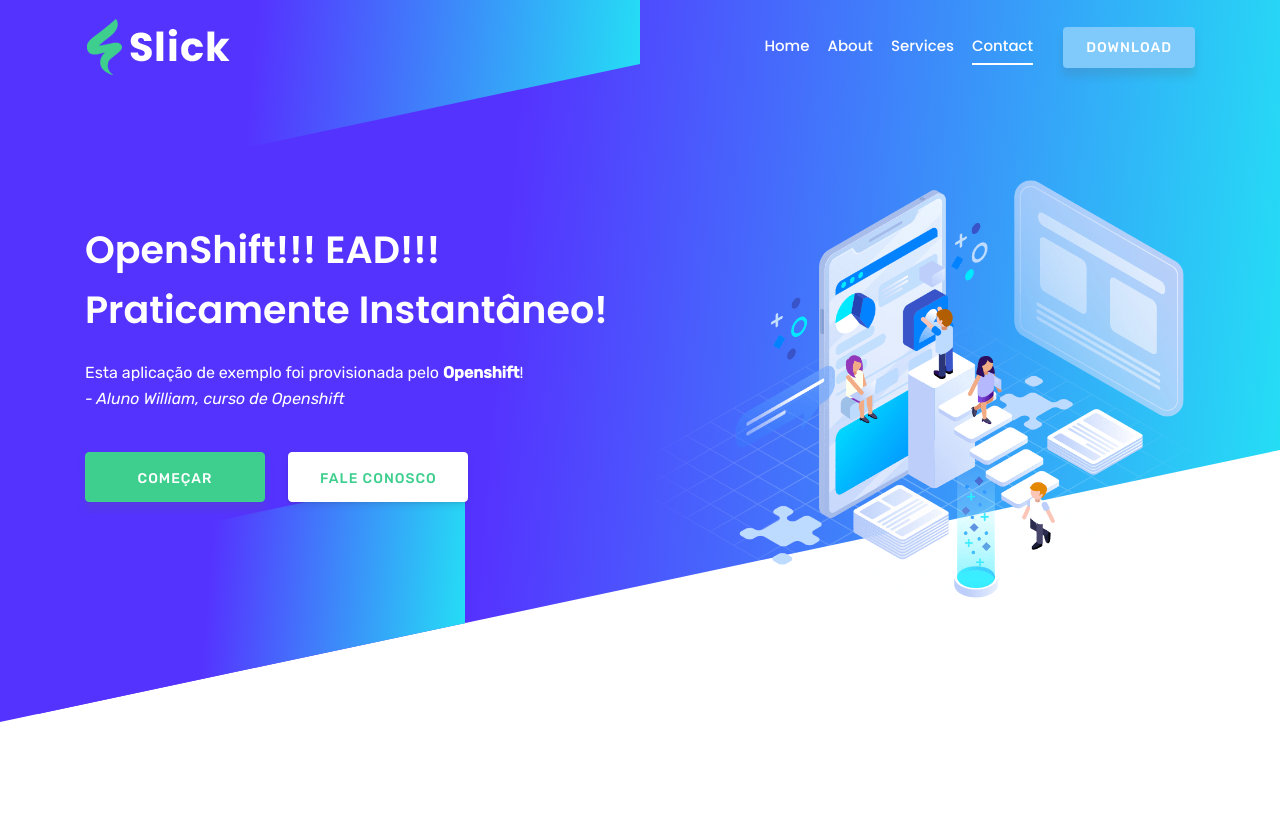
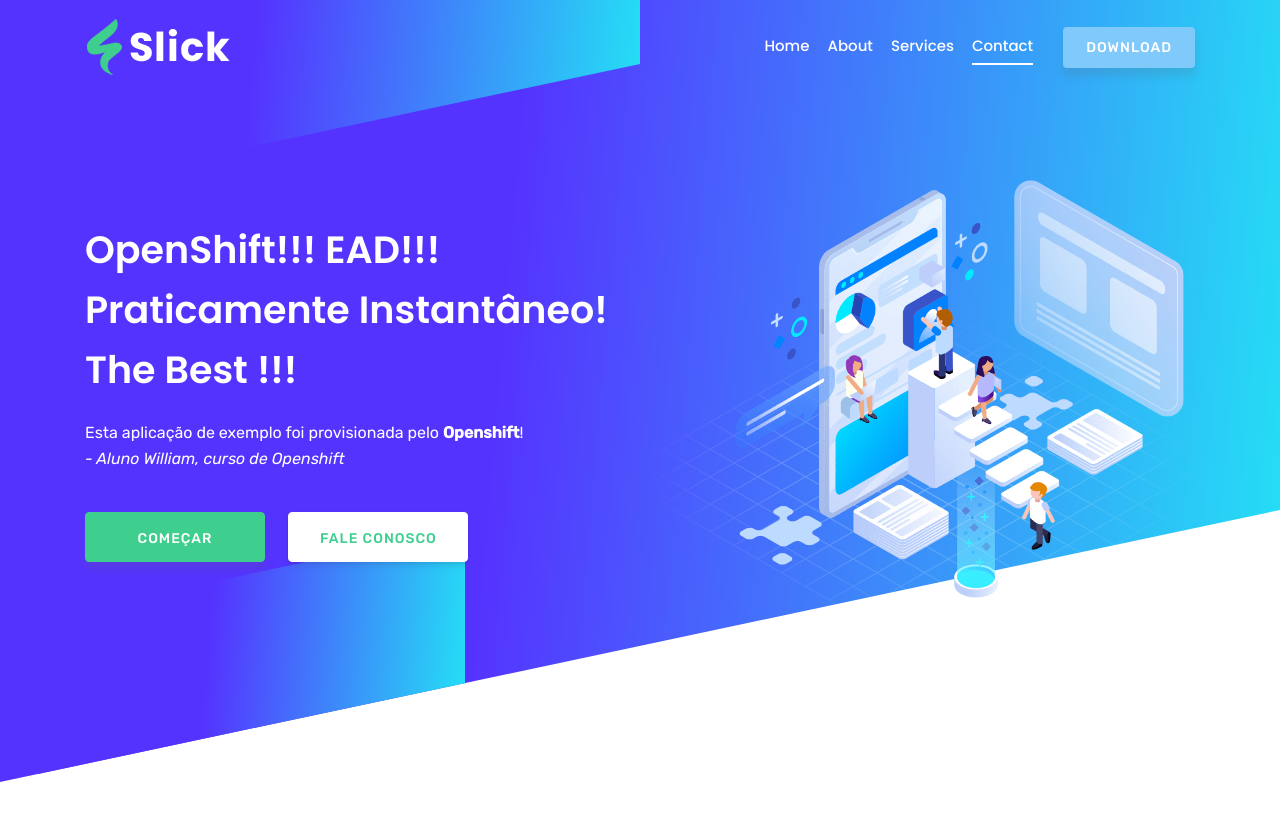
Before and after one commit to Williammedeiros/aula-ead-openshift, a Flask app: page / in a window 1280 px wide. Shown: the top 822 px of the page. Run offline with Flask 2, Linux system fonts and the light colour scheme; some libraries are stand-ins or nearby versions; some web fonts are replaced.

Commit message:
Add head

```diff
--- a/templates/index.html
+++ b/templates/index.html
@@ -62,7 +62,7 @@
         <div class="row space-100">
           <div class="col-lg-6 col-md-12 col-xs-12">
             <div class="contents">
-              <h2 class="head-title">OpenShift!!! EAD!!!<br>Praticamente Instantâneo!</h2>
+              <h2 class="head-title">OpenShift!!! EAD!!! <br>Praticamente Instantâneo! The Best !!!</h2>
               <p>Esta aplicação de exemplo foi provisionada pelo <strong>Openshift</strong>!<br><i>- Aluno William, curso de Openshift</i></p>
               <div class="header-button">
                 <a href="#" class="btn btn-border-filled">Começar</a>
```
